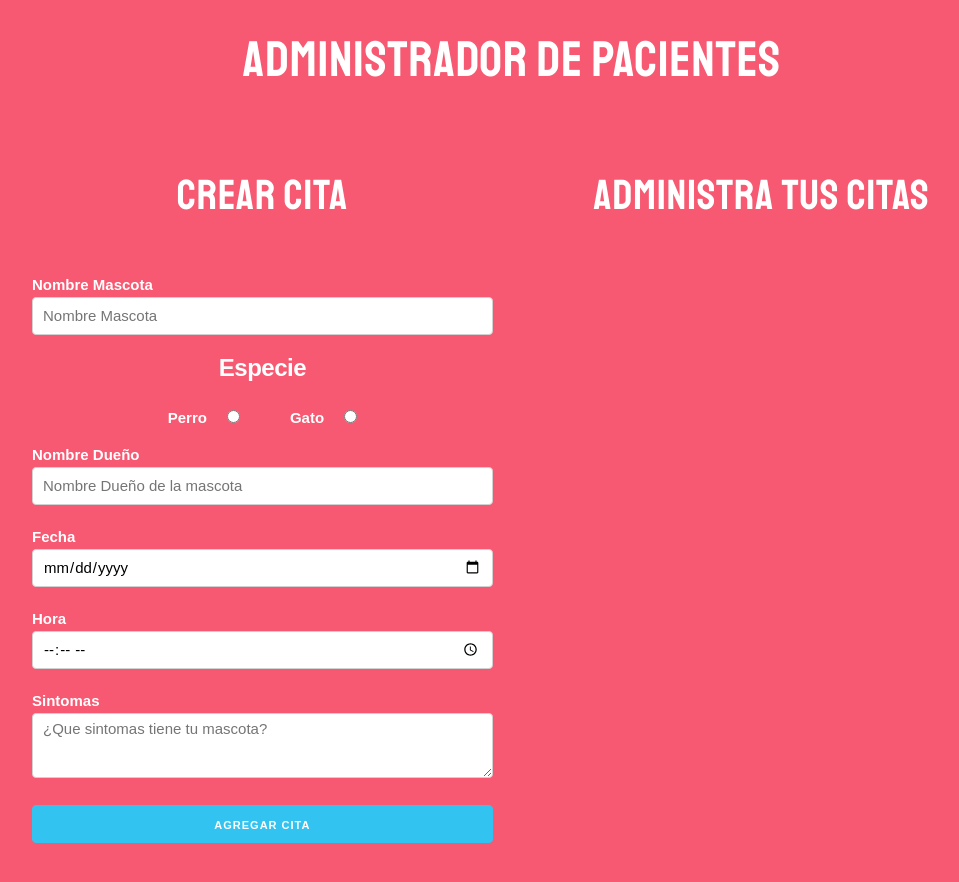
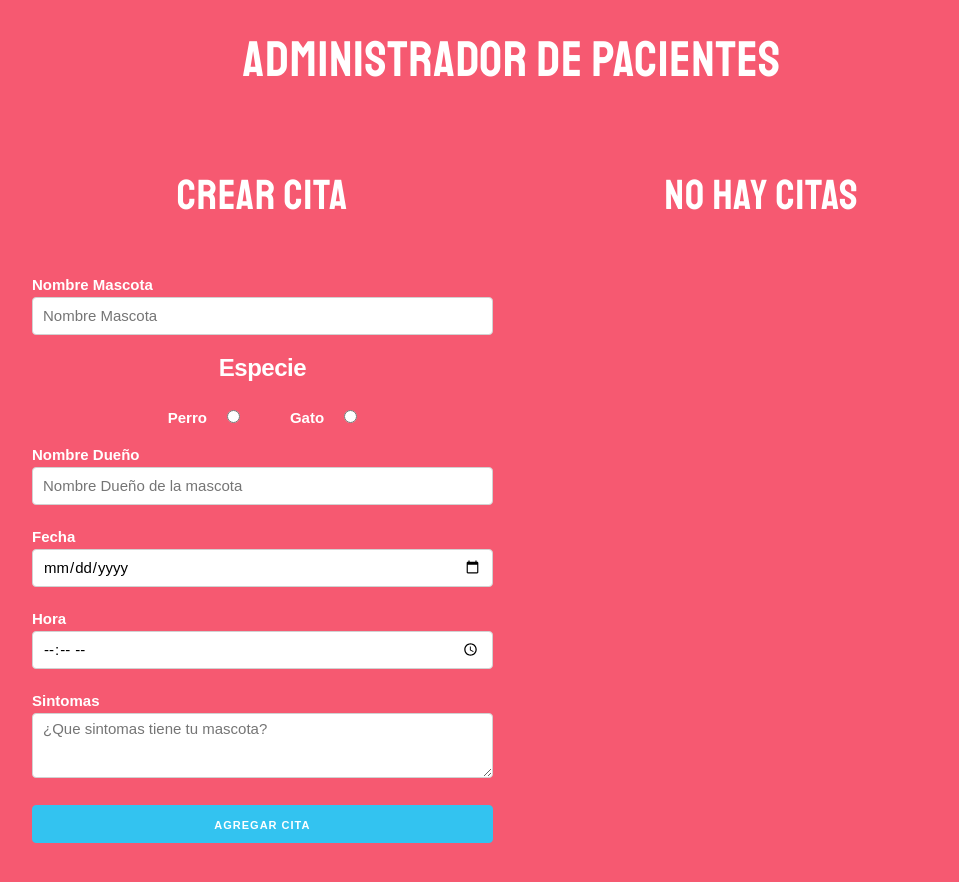
Before and after one commit to Mauricio-Ojeda/Formulario-React, a React (Create React App) app: page / in a window 1280 px wide. Shown: the top 882 px of the page, without its empty margins (128-1087 px from the left). Built offline with nearby package versions, Linux system fonts and the light colour scheme.

Commit message:
App final de proyecto

```diff
--- a/src/App.js
+++ b/src/App.js
@@ -1,12 +1,31 @@
-import React, { Fragment, useState} from 'react';
+import React, { Fragment, useState, useEffect} from 'react';
 import Formulario from './components/Formulario';
 import Cita from './components/Cita';
 import './App.css';
 
+
 function App() {
 
+  //citas en local storage
+
+  let citasIniciales = JSON.parse(localStorage.getItem('citas'));
+  if (!citasIniciales){
+    citasIniciales = [];
+  }
   // Arreglo de citas
-  const [citas, guardarCitas] = useState([]);
+  const [citas, guardarCitas] = useState(citasIniciales);
+
+  // Use effect para realizar ciertas operaciones cuando el state cambia
+
+  useEffect( () => {
+    let citasIniciales = JSON.parse(localStorage.getItem('citas'));
+    if(citasIniciales){
+      localStorage.setItem('citas', JSON.stringify(citas));
+    } else{
+        localStorage.setItem('citas', JSON.stringify([]));
+    }
+
+  }, [citas])
 
   // funcion que tome citas actuales y agregue nuevas
   const crearCitas = cita => {
@@ -16,6 +35,19 @@
     ]);
 
   }
+
+  //funcion que elimina una cita por su id
+
+  const eliminarCita = id =>{
+
+      const nuevasCitas = citas.filter(cita => cita.id !== id);
+
+      guardarCitas(nuevasCitas);
+  }
+
+//Mensaje condicional
+
+  const titulo = citas.length === 0 ? 'No Hay Citas' : 'Administra tus Citas';
 
   return (
     <Fragment>
@@ -28,12 +60,14 @@
                 />
           </div>
           <div className="one-half column">
-                <h2>Administra tus Citas</h2>
+                <h2>{titulo}</h2>
+
                 {citas.map(cita =>(
                   <Cita
 
                     key={cita.id}
                     cita={cita}
+                    eliminarCita={eliminarCita}
 
                   />
                 ))}
@@ -46,4 +80,5 @@
   );
 }
 
+
 export default App;
```
